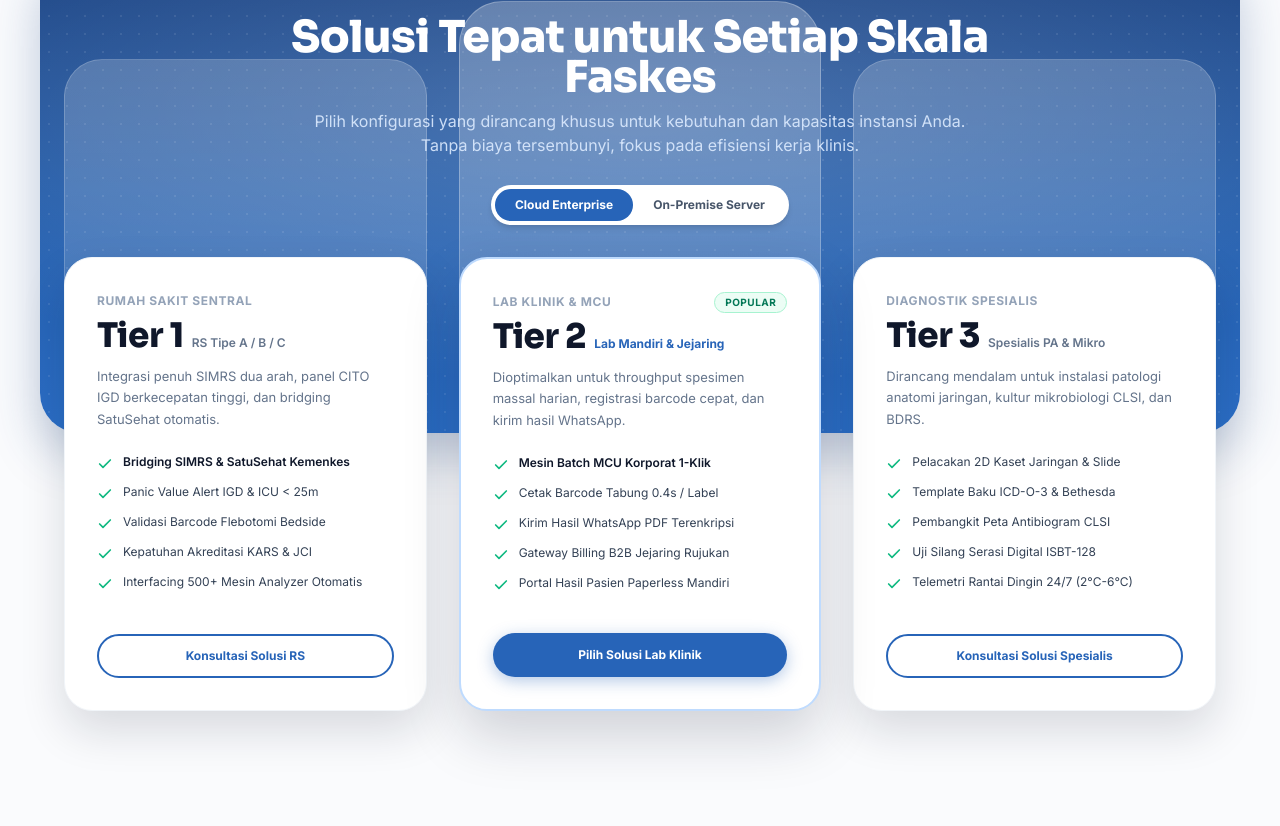
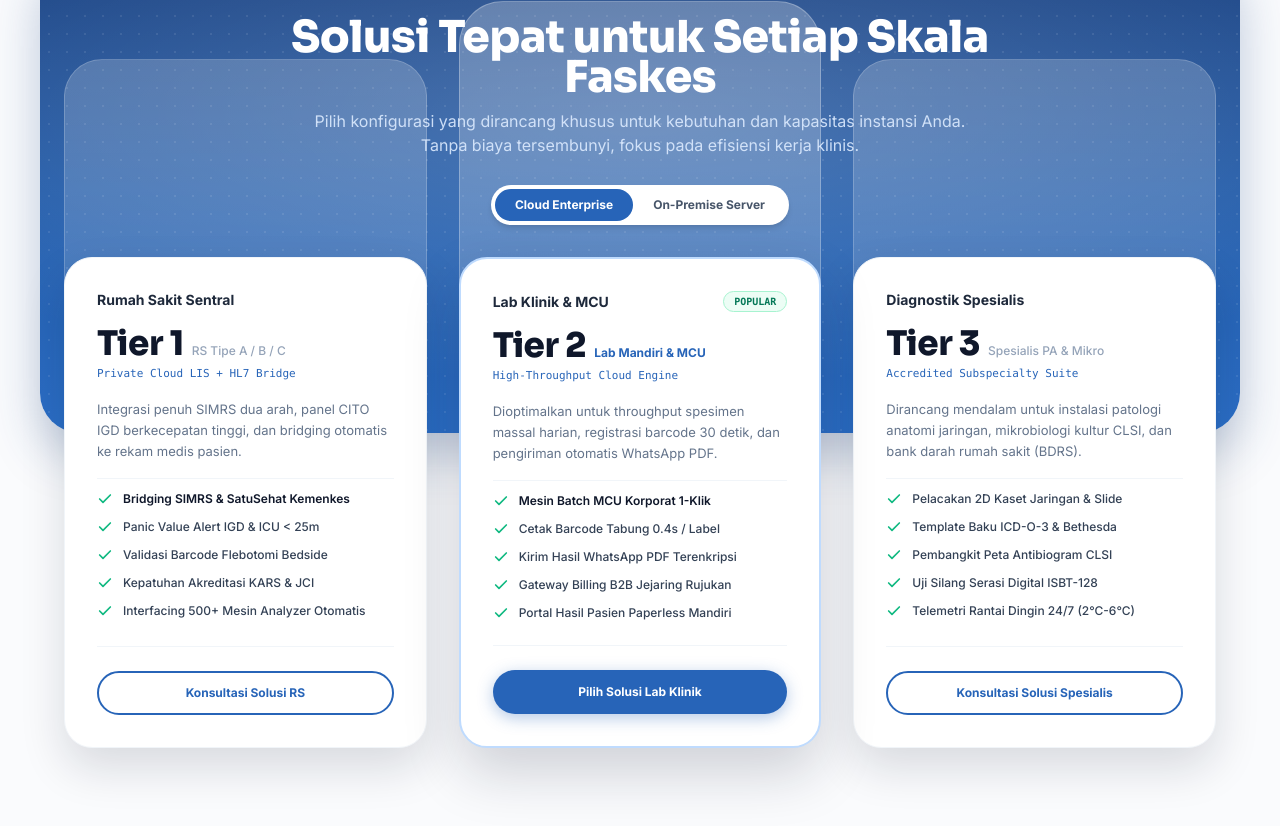
Before and after one commit to TBTBAgency/WebsiteDiagnova, a Next.js app: page /solutions in a window 1280 px wide. Shown: the part 2193-3019 px from the top of the page. Built offline with nearby package versions, Linux system fonts and the light colour scheme; no server answers.

Commit message:
revert: restore earlier good tier layout from f05f34e

```diff
--- a/app/(marketing)/solutions/page.tsx
+++ b/app/(marketing)/solutions/page.tsx
@@ -541,58 +541,62 @@ export default function SolutionsPage() {
           <div className="relative z-20 -mt-28 sm:-mt-36 lg:-mt-44 grid grid-cols-1 md:grid-cols-3 gap-6 lg:gap-8 max-w-[1240px] mx-auto items-stretch px-4 sm:px-6">
             {/* Card 1: Tier 1 - Hospital Systems */}
             <div className="rounded-[24px] sm:rounded-[28px] bg-white border border-slate-100 p-7 sm:p-8 shadow-[0_20px_45px_rgba(15,23,42,0.14)] flex flex-col justify-between hover:-translate-y-1.5 transition-all duration-300">
-              <div>
+              <div className="space-y-4">
                 {/* Plan Header */}
-                <div className="flex items-center justify-between min-h-[22px]">
-                  <span className="text-xs font-bold uppercase tracking-wider text-slate-400">
-                    {language === "ID" ? "Rumah Sakit Sentral" : "Hospital Central"}
+                <span className="text-sm font-bold text-slate-800 block">
+                  {language === "ID" ? "Rumah Sakit Sentral" : "Hospital Central"}
+                </span>
+
+                {/* Price / Scale Headline */}
+                <div>
+                  <div className="flex items-baseline">
+                    <span className="font-display text-3xl sm:text-[34px] font-extrabold text-slate-900 tracking-tight">
+                      Tier 1
+                    </span>
+                    <span className="text-xs text-slate-400 font-medium ml-2">
+                      {language === "ID" ? "RS Tipe A / B / C" : "Type A / B / C"}
+                    </span>
+                  </div>
+                  <span className="text-[11px] font-mono font-medium text-[#2764B8] block mt-1">
+                    {deploymentMode === "cloud"
+                      ? "Private Cloud LIS + HL7 Bridge"
+                      : "Internal Local Hospital Server"}
                   </span>
                 </div>
 
-                {/* Price / Scale Headline */}
-                <div className="mt-1.5 flex items-baseline gap-2">
-                  <span className="font-display text-3xl sm:text-[34px] font-extrabold text-slate-900 tracking-tight">
-                    Tier 1
-                  </span>
-                  <span className="text-xs font-semibold text-slate-500">
-                    {language === "ID" ? "RS Tipe A / B / C" : "Type A / B / C"}
-                  </span>
-                </div>
-
-                {/* Description with Uniform Vertical Height */}
-                <p className="mt-3 text-xs sm:text-[13px] text-slate-500 font-normal leading-relaxed min-h-[42px] sm:min-h-[48px]">
+                <p className="text-xs sm:text-[13px] text-slate-500 font-normal leading-relaxed">
                   {language === "ID"
-                    ? "Integrasi penuh SIMRS dua arah, panel CITO IGD berkecepatan tinggi, dan bridging SatuSehat otomatis."
-                    : "Full bidirectional HIS bridging, rapid emergency ER CITO panel alerts, and instant SatuSehat synchronization."}
+                    ? "Integrasi penuh SIMRS dua arah, panel CITO IGD berkecepatan tinggi, dan bridging otomatis ke rekam medis pasien."
+                    : "Full bidirectional HIS bridging, rapid emergency ER CITO panel alerts, and instant patient EMR synchronization."}
                 </p>
 
                 {/* Feature List with Galileo-style Green Checks */}
-                <div className="mt-6 space-y-3">
-                  <div className="flex items-start gap-2.5 text-xs text-slate-700 leading-snug">
-                    <Check className="h-4 w-4 text-emerald-500 stroke-[2.5] shrink-0 mt-0.5" />
+                <div className="pt-3 border-t border-slate-100 space-y-3">
+                  <div className="flex items-center gap-2.5 text-xs font-medium text-slate-700">
+                    <Check className="h-4 w-4 text-emerald-500 stroke-[2.5] shrink-0" />
                     <span className="font-semibold text-slate-900">{language === "ID" ? "Bridging SIMRS & SatuSehat Kemenkes" : "Bidirectional HIS & SatuSehat Kemenkes"}</span>
                   </div>
-                  <div className="flex items-start gap-2.5 text-xs text-slate-700 leading-snug">
-                    <Check className="h-4 w-4 text-emerald-500 stroke-[2.5] shrink-0 mt-0.5" />
+                  <div className="flex items-center gap-2.5 text-xs font-medium text-slate-700">
+                    <Check className="h-4 w-4 text-emerald-500 stroke-[2.5] shrink-0" />
                     <span>{language === "ID" ? "Panic Value Alert IGD & ICU < 25m" : "Panic Value Alert to ER & ICU < 25m"}</span>
                   </div>
-                  <div className="flex items-start gap-2.5 text-xs text-slate-700 leading-snug">
-                    <Check className="h-4 w-4 text-emerald-500 stroke-[2.5] shrink-0 mt-0.5" />
+                  <div className="flex items-center gap-2.5 text-xs font-medium text-slate-700">
+                    <Check className="h-4 w-4 text-emerald-500 stroke-[2.5] shrink-0" />
                     <span>{language === "ID" ? "Validasi Barcode Flebotomi Bedside" : "Bedside Phlebotomy Barcode Validation"}</span>
                   </div>
-                  <div className="flex items-start gap-2.5 text-xs text-slate-700 leading-snug">
-                    <Check className="h-4 w-4 text-emerald-500 stroke-[2.5] shrink-0 mt-0.5" />
+                  <div className="flex items-center gap-2.5 text-xs font-medium text-slate-700">
+                    <Check className="h-4 w-4 text-emerald-500 stroke-[2.5] shrink-0" />
                     <span>{language === "ID" ? "Kepatuhan Akreditasi KARS & JCI" : "Full KARS & JCI Audit Compliance"}</span>
                   </div>
-                  <div className="flex items-start gap-2.5 text-xs text-slate-700 leading-snug">
-                    <Check className="h-4 w-4 text-emerald-500 stroke-[2.5] shrink-0 mt-0.5" />
+                  <div className="flex items-center gap-2.5 text-xs font-medium text-slate-700">
+                    <Check className="h-4 w-4 text-emerald-500 stroke-[2.5] shrink-0" />
                     <span>{language === "ID" ? "Interfacing 500+ Mesin Analyzer Otomatis" : "Automated Interfacing with 500+ Analyzers"}</span>
                   </div>
                 </div>
               </div>
 
               {/* Bottom Outline Button */}
-              <div className="mt-8 pt-2">
+              <div className="pt-6 mt-6 border-t border-slate-100">
                 <Link
                   href="/request-demo"
                   className="block w-full py-3 rounded-full border-2 border-[#2764B8] hover:bg-[#2764B8]/5 text-[#2764B8] text-xs font-bold text-center transition-all shadow-2xs"
@@ -604,61 +608,67 @@ export default function SolutionsPage() {
 
             {/* Card 2: Tier 2 - Clinical & Reference Labs (FEATURED CENTER HIGHLIGHT) */}
             <div className="rounded-[24px] sm:rounded-[28px] bg-white border-2 border-blue-200 p-7 sm:p-8 shadow-[0_25px_55px_rgba(15,23,42,0.18)] flex flex-col justify-between hover:-translate-y-2 transition-all duration-300 relative z-20">
-              <div>
+              <div className="space-y-4">
                 {/* Plan Header */}
-                <div className="flex items-center justify-between min-h-[22px]">
-                  <span className="text-xs font-bold uppercase tracking-wider text-slate-400">
+                <div className="flex items-center justify-between">
+                  <span className="text-sm font-bold text-slate-800">
                     {language === "ID" ? "Lab Klinik & MCU" : "Clinical & MCU Labs"}
                   </span>
-                  <span className="text-[10px] font-bold text-emerald-700 bg-emerald-50 px-2.5 py-0.5 rounded-full border border-emerald-200 uppercase tracking-wider">
+                  <span className="text-[10px] font-mono font-bold text-emerald-700 bg-emerald-50 px-2.5 py-0.5 rounded-full border border-emerald-200">
                     POPULAR
                   </span>
                 </div>
 
                 {/* Price / Scale Headline */}
-                <div className="mt-1.5 flex items-baseline gap-2">
-                  <span className="font-display text-3xl sm:text-[34px] font-extrabold text-slate-900 tracking-tight">
-                    Tier 2
-                  </span>
-                  <span className="text-xs font-bold text-[#2764B8]">
-                    {language === "ID" ? "Lab Mandiri & Jejaring" : "Independent & Network"}
+                <div>
+                  <div className="flex items-baseline">
+                    <span className="font-display text-3xl sm:text-[34px] font-extrabold text-slate-900 tracking-tight">
+                      Tier 2
+                    </span>
+                    <span className="text-xs text-[#2764B8] font-bold ml-2">
+                      {language === "ID" ? "Lab Mandiri & MCU" : "Independent & MCU"}
+                    </span>
+                  </div>
+                  <span className="text-[11px] font-mono font-medium text-[#2764B8] block mt-1">
+                    {deploymentMode === "cloud"
+                      ? "High-Throughput Cloud Engine"
+                      : "Outpatient Dedicated Server"}
                   </span>
                 </div>
 
-                {/* Description with Uniform Vertical Height */}
-                <p className="mt-3 text-xs sm:text-[13px] text-slate-500 font-normal leading-relaxed min-h-[42px] sm:min-h-[48px]">
+                <p className="text-xs sm:text-[13px] text-slate-500 font-normal leading-relaxed">
                   {language === "ID"
-                    ? "Dioptimalkan untuk throughput spesimen massal harian, registrasi barcode cepat, dan kirim hasil WhatsApp."
-                    : "Optimized for high-volume daily check-in, rapid barcode labeling, and instant encrypted WhatsApp delivery."}
+                    ? "Dioptimalkan untuk throughput spesimen massal harian, registrasi barcode 30 detik, dan pengiriman otomatis WhatsApp PDF."
+                    : "Optimized for high-volume daily check-in, 30s rapid barcode labeling, and instant encrypted WhatsApp delivery."}
                 </p>
 
                 {/* Feature List with Galileo-style Green Checks */}
-                <div className="mt-6 space-y-3">
-                  <div className="flex items-start gap-2.5 text-xs text-slate-700 leading-snug">
-                    <Check className="h-4 w-4 text-emerald-500 stroke-[2.5] shrink-0 mt-0.5" />
+                <div className="pt-3 border-t border-slate-100 space-y-3">
+                  <div className="flex items-center gap-2.5 text-xs font-medium text-slate-700">
+                    <Check className="h-4 w-4 text-emerald-500 stroke-[2.5] shrink-0" />
                     <span className="font-semibold text-slate-900">{language === "ID" ? "Mesin Batch MCU Korporat 1-Klik" : "1-Click Corporate MCU Batch Engine"}</span>
                   </div>
-                  <div className="flex items-start gap-2.5 text-xs text-slate-700 leading-snug">
-                    <Check className="h-4 w-4 text-emerald-500 stroke-[2.5] shrink-0 mt-0.5" />
+                  <div className="flex items-center gap-2.5 text-xs font-medium text-slate-700">
+                    <Check className="h-4 w-4 text-emerald-500 stroke-[2.5] shrink-0" />
                     <span>{language === "ID" ? "Cetak Barcode Tabung 0.4s / Label" : "0.4s / Tube Rapid Barcode Printing"}</span>
                   </div>
-                  <div className="flex items-start gap-2.5 text-xs text-slate-700 leading-snug">
-                    <Check className="h-4 w-4 text-emerald-500 stroke-[2.5] shrink-0 mt-0.5" />
+                  <div className="flex items-center gap-2.5 text-xs font-medium text-slate-700">
+                    <Check className="h-4 w-4 text-emerald-500 stroke-[2.5] shrink-0" />
                     <span>{language === "ID" ? "Kirim Hasil WhatsApp PDF Terenkripsi" : "Encrypted WhatsApp PDF Delivery"}</span>
                   </div>
-                  <div className="flex items-start gap-2.5 text-xs text-slate-700 leading-snug">
-                    <Check className="h-4 w-4 text-emerald-500 stroke-[2.5] shrink-0 mt-0.5" />
+                  <div className="flex items-center gap-2.5 text-xs font-medium text-slate-700">
+                    <Check className="h-4 w-4 text-emerald-500 stroke-[2.5] shrink-0" />
                     <span>{language === "ID" ? "Gateway Billing B2B Jejaring Rujukan" : "B2B Referral Billing Gateway"}</span>
                   </div>
-                  <div className="flex items-start gap-2.5 text-xs text-slate-700 leading-snug">
-                    <Check className="h-4 w-4 text-emerald-500 stroke-[2.5] shrink-0 mt-0.5" />
+                  <div className="flex items-center gap-2.5 text-xs font-medium text-slate-700">
+                    <Check className="h-4 w-4 text-emerald-500 stroke-[2.5] shrink-0" />
                     <span>{language === "ID" ? "Portal Hasil Pasien Paperless Mandiri" : "Self-Service Paperless Patient Portal"}</span>
                   </div>
                 </div>
               </div>
 
               {/* Bottom Filled Blue Button (Highlight like Galileo) */}
-              <div className="mt-8 pt-2">
+              <div className="pt-6 mt-6 border-t border-slate-100">
                 <Link
                   href="/request-demo"
                   className="block w-full py-3.5 rounded-full bg-[#2764B8] hover:bg-[#1E5299] text-white text-xs font-bold text-center shadow-[0_4px_16px_rgba(39,100,184,0.35)] transition-all active:scale-[0.98]"
@@ -670,58 +680,62 @@ export default function SolutionsPage() {
 
             {/* Card 3: Tier 3 - Specialist Diagnostics */}
             <div className="rounded-[24px] sm:rounded-[28px] bg-white border border-slate-100 p-7 sm:p-8 shadow-[0_20px_45px_rgba(15,23,42,0.14)] flex flex-col justify-between hover:-translate-y-1.5 transition-all duration-300">
-              <div>
+              <div className="space-y-4">
                 {/* Plan Header */}
-                <div className="flex items-center justify-between min-h-[22px]">
-                  <span className="text-xs font-bold uppercase tracking-wider text-slate-400">
-                    {language === "ID" ? "Diagnostik Spesialis" : "Specialist Diagnostics"}
+                <span className="text-sm font-bold text-slate-800 block">
+                  {language === "ID" ? "Diagnostik Spesialis" : "Specialist Diagnostics"}
+                </span>
+
+                {/* Price / Scale Headline */}
+                <div>
+                  <div className="flex items-baseline">
+                    <span className="font-display text-3xl sm:text-[34px] font-extrabold text-slate-900 tracking-tight">
+                      Tier 3
+                    </span>
+                    <span className="text-xs text-slate-400 font-medium ml-2">
+                      {language === "ID" ? "Spesialis PA & Mikro" : "Pathology & Micro Suite"}
+                    </span>
+                  </div>
+                  <span className="text-[11px] font-mono font-medium text-[#2764B8] block mt-1">
+                    {deploymentMode === "cloud"
+                      ? "Accredited Subspecialty Suite"
+                      : "Standalone Specimen Workstation"}
                   </span>
                 </div>
 
-                {/* Price / Scale Headline */}
-                <div className="mt-1.5 flex items-baseline gap-2">
-                  <span className="font-display text-3xl sm:text-[34px] font-extrabold text-slate-900 tracking-tight">
-                    Tier 3
-                  </span>
-                  <span className="text-xs font-semibold text-slate-500">
-                    {language === "ID" ? "Spesialis PA & Mikro" : "Pathology & Micro Suite"}
-                  </span>
-                </div>
-
-                {/* Description with Uniform Vertical Height */}
-                <p className="mt-3 text-xs sm:text-[13px] text-slate-500 font-normal leading-relaxed min-h-[42px] sm:min-h-[48px]">
+                <p className="text-xs sm:text-[13px] text-slate-500 font-normal leading-relaxed">
                   {language === "ID"
-                    ? "Dirancang mendalam untuk instalasi patologi anatomi jaringan, kultur mikrobiologi CLSI, dan BDRS."
+                    ? "Dirancang mendalam untuk instalasi patologi anatomi jaringan, mikrobiologi kultur CLSI, dan bank darah rumah sakit (BDRS)."
                     : "Engineered for anatomical pathology tissue tracking, CLSI microbiology cultures, and hospital blood banks."}
                 </p>
 
                 {/* Feature List with Galileo-style Green Checks */}
-                <div className="mt-6 space-y-3">
-                  <div className="flex items-start gap-2.5 text-xs text-slate-700 leading-snug">
-                    <Check className="h-4 w-4 text-emerald-500 stroke-[2.5] shrink-0 mt-0.5" />
+                <div className="pt-3 border-t border-slate-100 space-y-3">
+                  <div className="flex items-center gap-2.5 text-xs font-medium text-slate-700">
+                    <Check className="h-4 w-4 text-emerald-500 stroke-[2.5] shrink-0" />
                     <span>{language === "ID" ? "Pelacakan 2D Kaset Jaringan & Slide" : "2D Tracking for Tissue Cassettes & Slides"}</span>
                   </div>
-                  <div className="flex items-start gap-2.5 text-xs text-slate-700 leading-snug">
-                    <Check className="h-4 w-4 text-emerald-500 stroke-[2.5] shrink-0 mt-0.5" />
+                  <div className="flex items-center gap-2.5 text-xs font-medium text-slate-700">
+                    <Check className="h-4 w-4 text-emerald-500 stroke-[2.5] shrink-0" />
                     <span>{language === "ID" ? "Template Baku ICD-O-3 & Bethesda" : "Standardized ICD-O-3 & Bethesda Templates"}</span>
                   </div>
-                  <div className="flex items-start gap-2.5 text-xs text-slate-700 leading-snug">
-                    <Check className="h-4 w-4 text-emerald-500 stroke-[2.5] shrink-0 mt-0.5" />
+                  <div className="flex items-center gap-2.5 text-xs font-medium text-slate-700">
+                    <Check className="h-4 w-4 text-emerald-500 stroke-[2.5] shrink-0" />
                     <span>{language === "ID" ? "Pembangkit Peta Antibiogram CLSI" : "Automated CLSI Antibiogram Generator"}</span>
                   </div>
-                  <div className="flex items-start gap-2.5 text-xs text-slate-700 leading-snug">
-                    <Check className="h-4 w-4 text-emerald-500 stroke-[2.5] shrink-0 mt-0.5" />
+                  <div className="flex items-center gap-2.5 text-xs font-medium text-slate-700">
+                    <Check className="h-4 w-4 text-emerald-500 stroke-[2.5] shrink-0" />
                     <span>{language === "ID" ? "Uji Silang Serasi Digital ISBT-128" : "Digital ISBT-128 Cross-Match Engine"}</span>
                   </div>
-                  <div className="flex items-start gap-2.5 text-xs text-slate-700 leading-snug">
-                    <Check className="h-4 w-4 text-emerald-500 stroke-[2.5] shrink-0 mt-0.5" />
+                  <div className="flex items-center gap-2.5 text-xs font-medium text-slate-700">
+                    <Check className="h-4 w-4 text-emerald-500 stroke-[2.5] shrink-0" />
                     <span>{language === "ID" ? "Telemetri Rantai Dingin 24/7 (2°C-6°C)" : "24/7 Cold Chain Telemetry (2°C-6°C)"}</span>
                   </div>
                 </div>
               </div>
 
               {/* Bottom Outline Button */}
-              <div className="mt-8 pt-2">
+              <div className="pt-6 mt-6 border-t border-slate-100">
                 <Link
                   href="/request-demo"
                   className="block w-full py-3 rounded-full border-2 border-[#2764B8] hover:bg-[#2764B8]/5 text-[#2764B8] text-xs font-bold text-center transition-all shadow-2xs"
```
